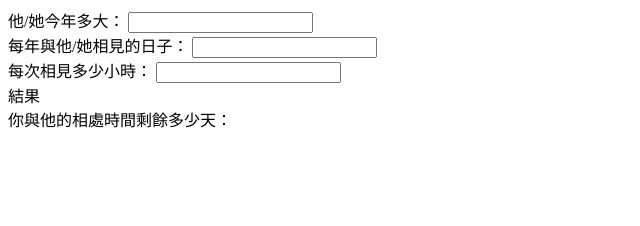
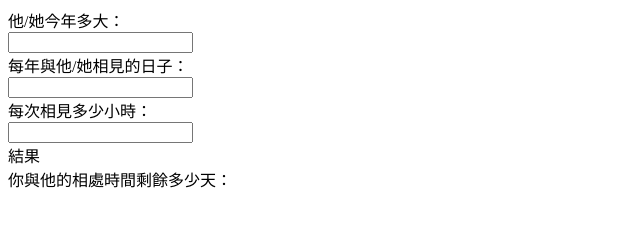
Before and after one commit to FelixInOffice/calcDays, a plain HTML site: page index.html in a window 1280 px wide. Shown: the whole page, without its empty margins (0-640 px from the left). Drawn offline with Linux system fonts and the light colour scheme.

Commit message:
Add files via upload

```diff
--- a/index.html
+++ b/index.html
@@ -11,15 +11,15 @@
 <body oninput="calc()">
     <div>
         <div>
-            <span id="question01">他/她今年多大：</span>
+            <div id="question01">他/她今年多大：</div>
             <input type="number" id="question01Ans">
         </div>
         <div>
-            <span id="question02">每年與他/她相見的日子：</span>
+            <div id="question02">每年與他/她相見的日子：</div>
             <input type="number" id="question02Ans">
         </div>
         <div>
-            <span id="question03">每次相見多少小時：</span>
+            <div id="question03">每次相見多少小時：</div>
             <input type="number" id="question03Ans">
         </div>
         <div>
```
